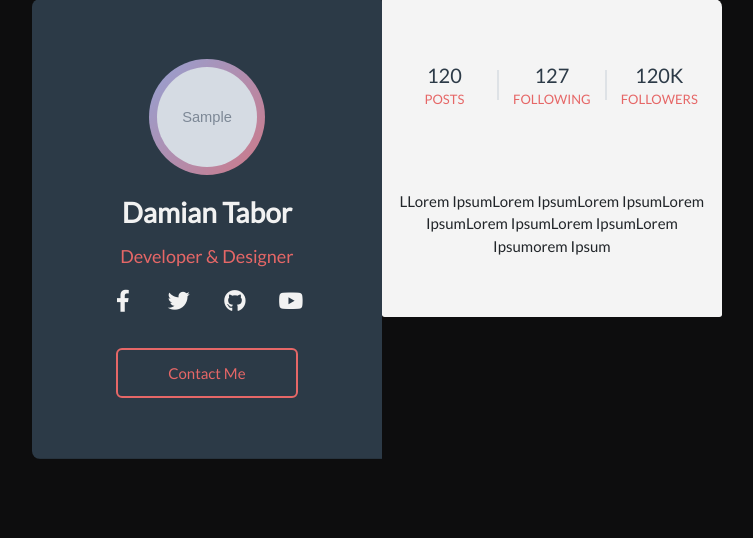
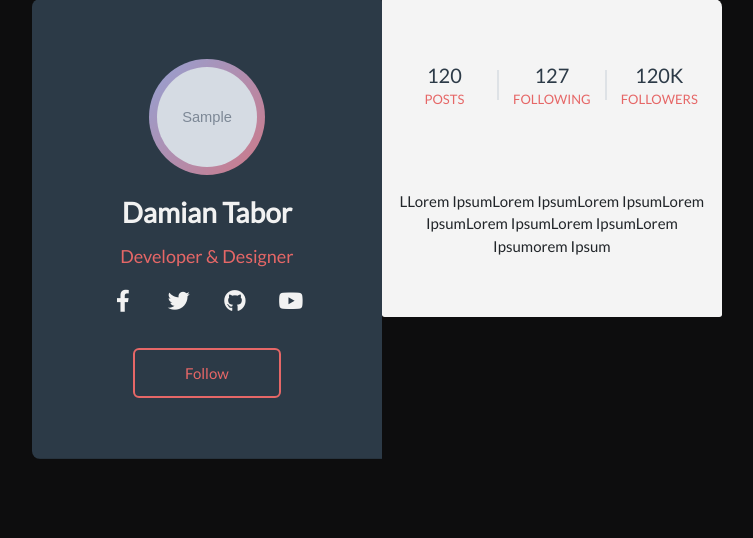
Before and after one commit to blunt008/Gify, a Django app: a page that uses account/templates/account/profile-new.html in a window 1280 px wide. Shown: the part 106-644 px from the top of the page, without its empty margins (263-1016 px from the left). Run offline with Django 3.2, Linux system fonts and the light colour scheme; a user stored in the database is signed in; tables that the repository leaves empty hold one stand-in row (values such as "Sample post"); grey boxes marked "Sample" are stand-in pictures; some libraries are stand-ins or nearby versions.

Commit message:
Change class name

```diff
--- a/account/static/css/base.css
+++ b/account/static/css/base.css
@@ -620,7 +620,7 @@ a:hover {
 	cursor: pointer;
 }
 
-.contact-btn {
+.follow-btn {
 	display: inline-block;
 	padding: 12px 50px;
 	color: #e66767;
@@ -630,7 +630,7 @@ a:hover {
 	transition: 0.3s linear;
 }
 
-.contact-btn:hover {
+.follow-btn:hover {
 	background: #e66767;
 	color: #f2f2f2;
 	cursor: pointer;
--- a/account/templates/account/profile-new.html
+++ b/account/templates/account/profile-new.html
@@ -24,7 +24,7 @@
 					<a class="fab fa-github" href="#"></a>
 					<a class="fab fa-youtube" href="#"></a>
 				</div>
-				<a href="{% url 'account:edit_profile' user.username %}" class="contact-btn">Contact Me</a>
+				<a href="{% url 'account:edit_profile' user.username %}" class="follow-btn">Follow</a>
 			</div>
 			<div class="card-footer">
 				<div class="numbers">
```
